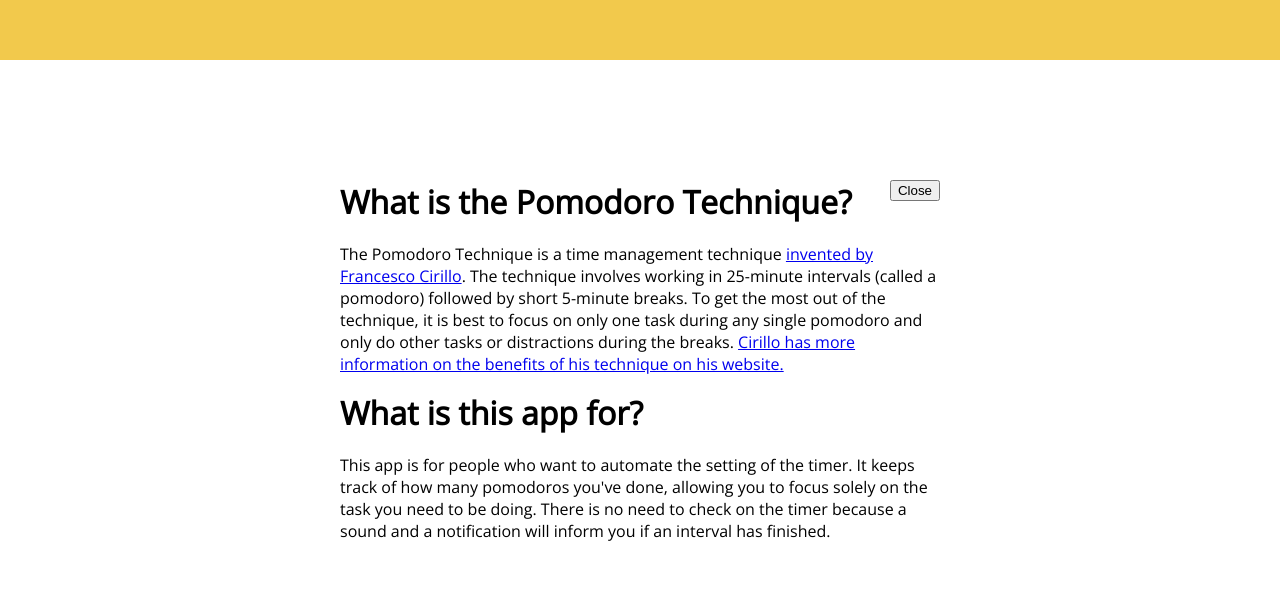
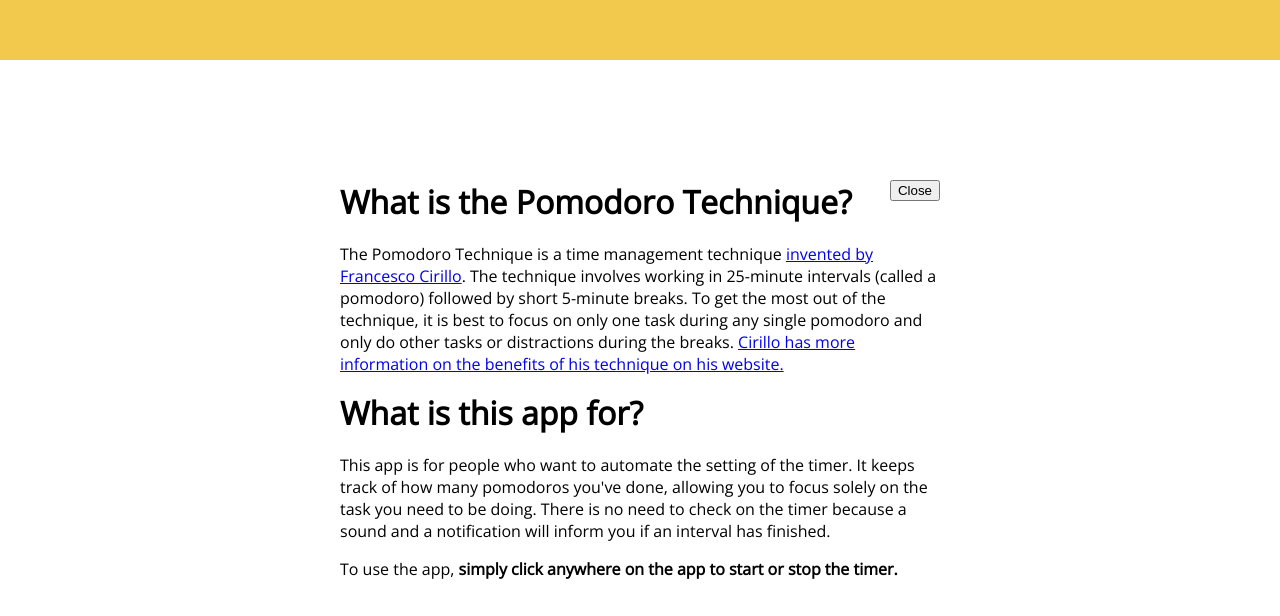
Before and after one commit to jfcisco/pomodoro-timer, a website built with webpack: page dist/index.html in a window 1280 px wide. Shown: the part 740-1356 px from the top of the page. Before the commit the page ends 1318 px from the top, so only its background shows below. Built offline with nearby package versions, Linux system fonts and the light colour scheme.

Commit message:
Add instructions for usage

```diff
--- a/dist/index.html
+++ b/dist/index.html
@@ -27,6 +27,9 @@
         <p>
           This app is for people who want to automate the setting of the timer. It keeps track of how many pomodoros you've done, allowing you to focus solely on the task you need to be doing. There is no need to check on the timer because a sound and a notification will inform you if an interval has finished.
         </p>
+        <p>
+          To use the app, <strong>simply click anywhere on the app to start or stop the timer.</strong>
+        </p>
   </aside>
   <script src="main.js"></script>
 </body>
```
Lines whose indentation alone changed are shown as unchanged.
